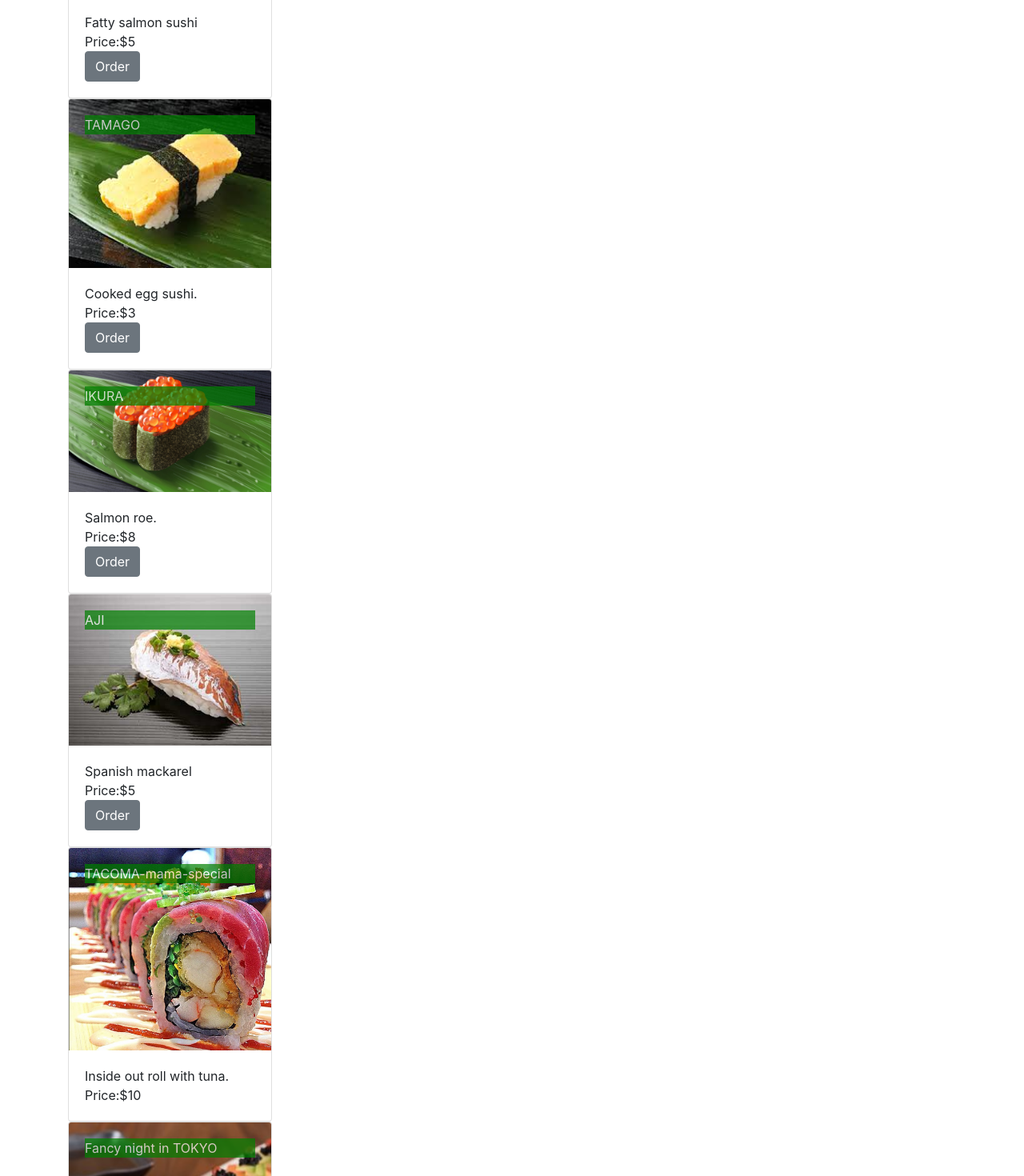
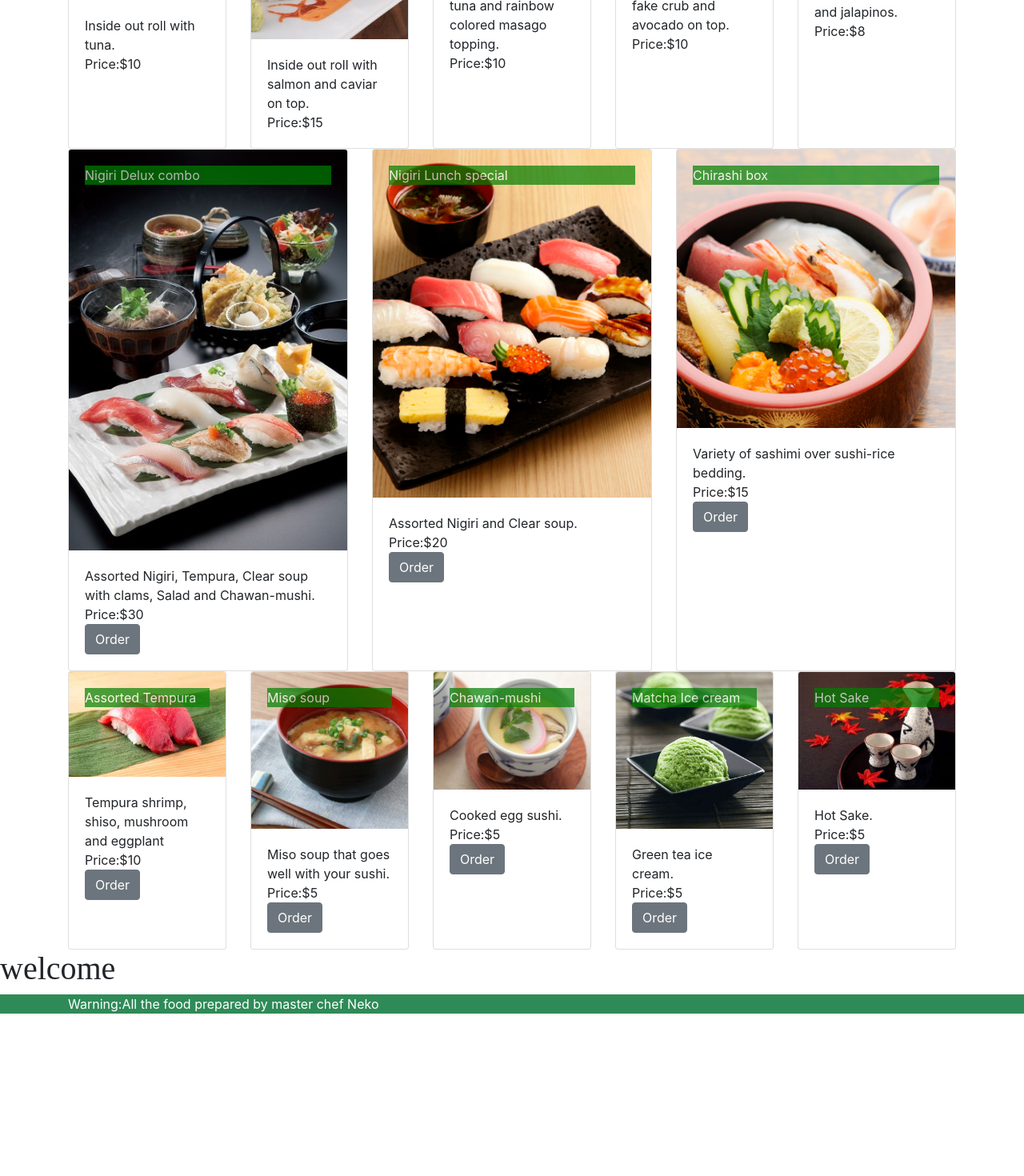
Before and after one commit to maikokuroki/sushineko10, a React (Create React App) app in the folder sushineko/: page /menu in a window 1280 px wide. Shown: the part 760-2230 px from the top of the page at 80% size. After the commit the page ends 2027 px from the top, so only its background shows below. Built offline with nearby package versions, Linux system fonts and the light colour scheme; a web font is replaced by a local one.

Commit message:
Amy. Add CardDeck component to layout the Cards in the MenuComponent.

```diff
--- a/sushineko/src/component/MenuComponent.js
+++ b/sushineko/src/component/MenuComponent.js
@@ -1,5 +1,16 @@
 import React, { Component } from "react";
-import { Card, CardImg, CardText, CardBody, CardHeader, Row, Col, Container, CardImgOverlay, CardTitle, Button } from "reactstrap";
+import {
+	CardDeck,
+	Card,
+	CardImg,
+	CardText,
+	CardBody,
+	CardHeader,
+	Container,
+	CardImgOverlay,
+	CardTitle,
+	Button,
+} from "reactstrap";
 
 import { NIGIRIMENU } from "../shared/Nigiri";
 import { ROLLSMENU } from "../shared/Rolls";
@@ -8,47 +19,39 @@ import { SPECIALSMENU } from "../shared/Specials";
 
 function Nigiri({ nigiriMenu }) {
 	return (
-		<div>
+		<CardDeck>
 			{nigiriMenu.map((nigiri) => {
 				return (
-                <Container>
-				<Row>
-					<Col sm="3" mx="auto">
 					<Card>
 						<CardImgOverlay>
-						<CardTitle className="CardTitle fluid">{nigiri.name}</CardTitle>
+							<CardTitle className='CardTitle fluid'>{nigiri.name}</CardTitle>
 						</CardImgOverlay>
-						<CardImg top src={nigiri.image} alt={nigiri.name} width="50"/>
+						<CardImg top src={nigiri.image} alt={nigiri.name} width='50' />
 						<CardBody>
 							<CardText>
 								{nigiri.description} <br />
-								Price:${nigiri.price}<br />
-								<Button type="submit">Order</Button>
+								Price:${nigiri.price}
+								<br />
+								<Button type='submit'>Order</Button>
 							</CardText>
 						</CardBody>
 					</Card>
-					</Col>
-                </Row>
-				</Container>
 				);
 			})}
-		</div>
+		</CardDeck>
 	);
 }
 
 function Rolls({ rollsMenu }) {
 	return (
-		<div>
+		<CardDeck>
 			{rollsMenu.map((roll) => {
 				return (
-				<Container>
-					<Row>
-					<Col sm="3" mx="3">
 					<Card>
 						<CardImgOverlay>
-					<CardTitle className="CardTitle fluid">{roll.name}</CardTitle>
+							<CardTitle className='CardTitle fluid'>{roll.name}</CardTitle>
 						</CardImgOverlay>
-						<CardImg top src={roll.image} alt={roll.name} width="50" />
+						<CardImg top src={roll.image} alt={roll.name} width='50' />
 						<CardBody>
 							<CardText>
 								{roll.description} <br />
@@ -56,76 +59,61 @@ function Rolls({ rollsMenu }) {
 							</CardText>
 						</CardBody>
 					</Card>
-					</Col>
-					</Row>
-				</Container>
 				);
 			})}
-		</div>
+		</CardDeck>
 	);
 }
 
 function Specials({ specialsMenu }) {
 	return (
-		<div>
+		<CardDeck>
 			{specialsMenu.map((specials) => {
 				return (
-                <Container>
-				<Row>
-					<Col sm="3" mx="auto">
 					<Card>
 						<CardImgOverlay>
-						<CardTitle className="CardTitle fluid">{specials.name}</CardTitle>
+							<CardTitle className='CardTitle fluid'>{specials.name}</CardTitle>
 						</CardImgOverlay>
-						<CardImg top src={specials.image} alt={specials.name} width="50"/>
+						<CardImg top src={specials.image} alt={specials.name} width='50' />
 						<CardBody>
 							<CardText>
 								{specials.description} <br />
-								Price:${specials.price}<br />
-								<Button type="submit">Order</Button>
+								Price:${specials.price}
+								<br />
+								<Button type='submit'>Order</Button>
 							</CardText>
 						</CardBody>
 					</Card>
-					</Col>
-                </Row>
-				</Container>
 				);
 			})}
-		</div>
+		</CardDeck>
 	);
 }
 
 function Sidemenu({ sideMenu }) {
 	return (
-		<div>
+		<CardDeck>
 			{sideMenu.map((sidemenu) => {
 				return (
-                <Container>
-				<Row>
-					<Col sm="3" mx="auto">
 					<Card>
 						<CardImgOverlay>
-						<CardTitle className="CardTitle fluid">{sidemenu.name}</CardTitle>
+							<CardTitle className='CardTitle fluid'>{sidemenu.name}</CardTitle>
 						</CardImgOverlay>
-						<CardImg top src={sidemenu.image} alt={sidemenu.name} width="50"/>
+						<CardImg top src={sidemenu.image} alt={sidemenu.name} width='50' />
 						<CardBody>
 							<CardText>
 								{sidemenu.description} <br />
-								Price:${sidemenu.price}<br />
-								<Button type="submit">Order</Button>
+								Price:${sidemenu.price}
+								<br />
+								<Button type='submit'>Order</Button>
 							</CardText>
 						</CardBody>
 					</Card>
-					</Col>
-                </Row>
-				</Container>
 				);
 			})}
-		</div>
+		</CardDeck>
 	);
 }
-
-
 
 class Menu extends Component {
 	constructor(props) {
@@ -142,10 +130,12 @@ class Menu extends Component {
 	render() {
 		return (
 			<React.Fragment>
+				<Container>
 					<Nigiri nigiriMenu={this.state.nigiriMenu} />
 					<Rolls rollsMenu={this.state.rollsMenu} />
 					<Specials specialsMenu={this.state.specialsMenu} />
 					<Sidemenu sideMenu={this.state.sideMenu} />
+				</Container>
 			</React.Fragment>
 		);
 	}
```
Lines whose indentation alone changed are shown as unchanged.
